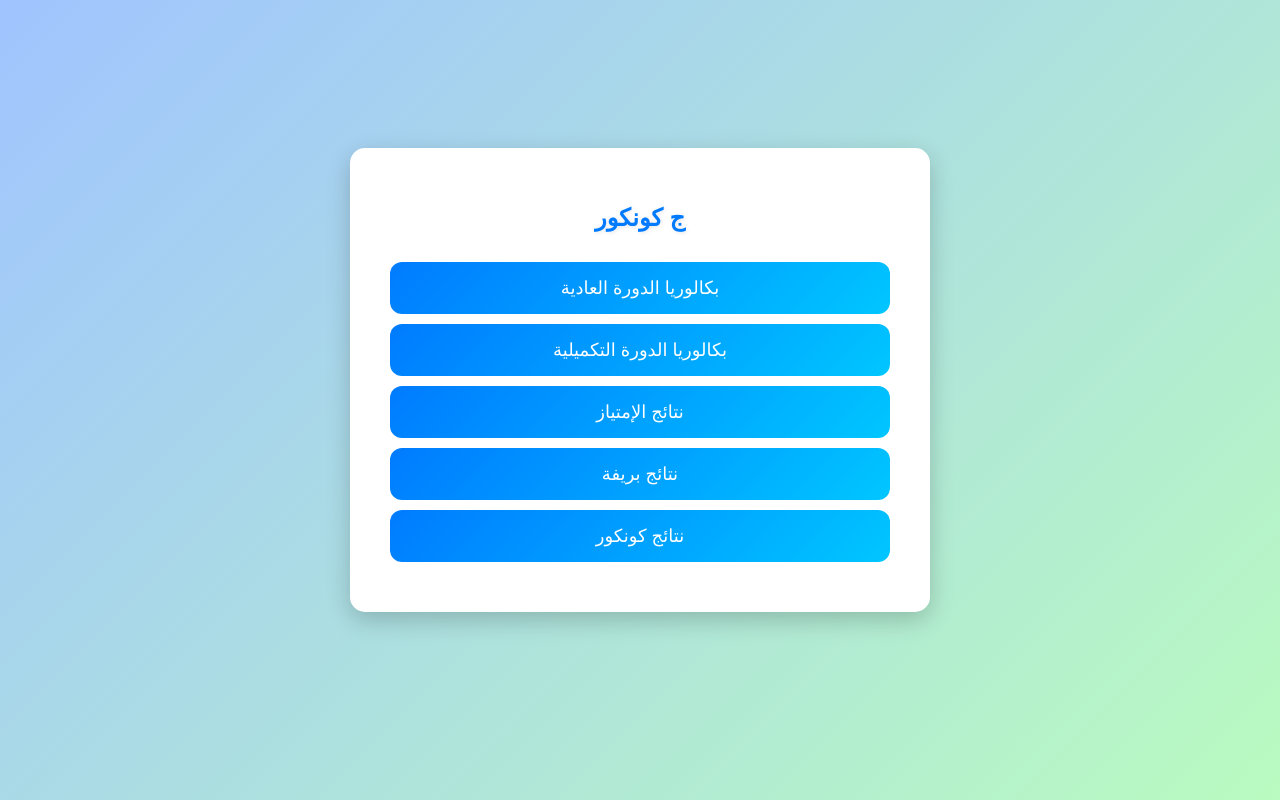
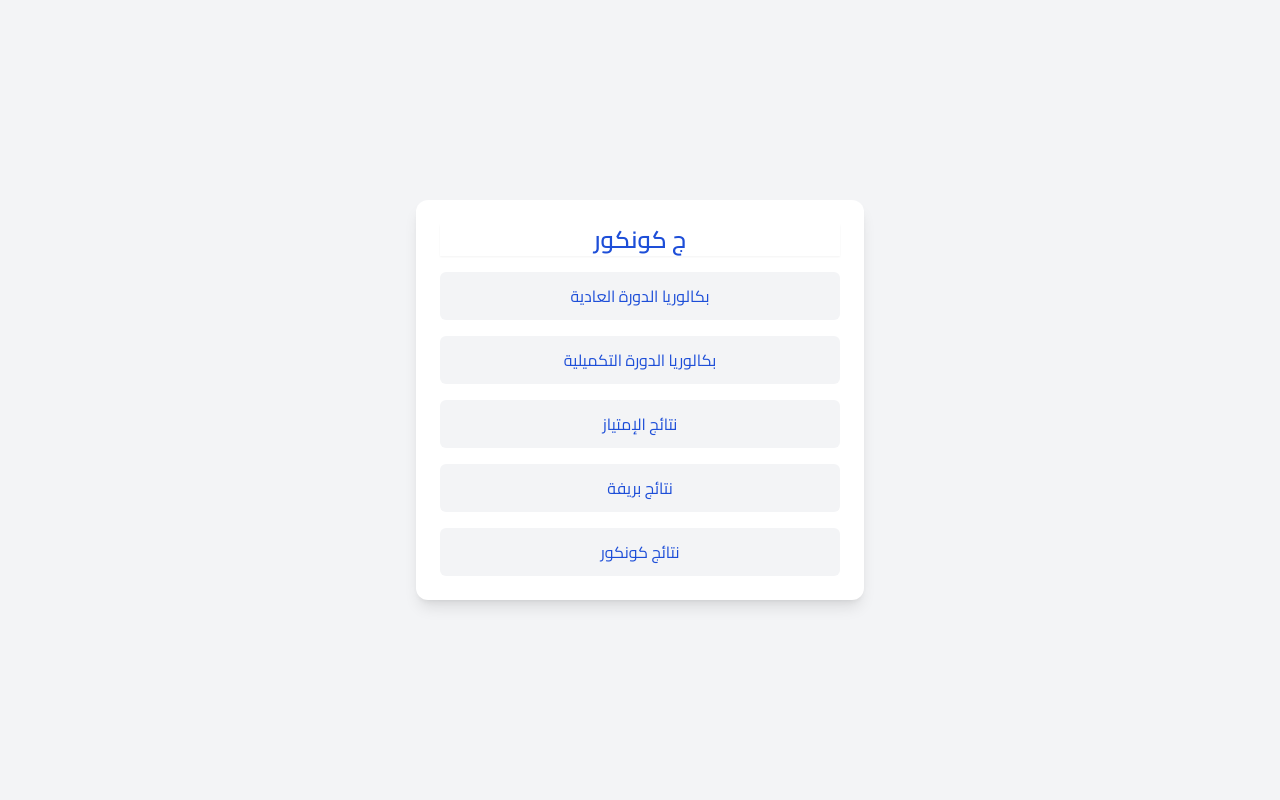
Before and after one commit to Ghadouri/Ghadouri.github.io, a plain HTML site: page index.html in a window 1280 px wide. Drawn offline with nearby package versions, Linux system fonts and the light colour scheme.

Commit message:
Update index.html

```diff
--- a/index.html
+++ b/index.html
@@ -1,73 +1,47 @@
 <!DOCTYPE html>
-<html lang="ar">
+<html lang="ar" dir="rtl">
 <head>
     <meta charset="UTF-8">
     <meta name="viewport" content="width=device-width, initial-scale=1.0">
     <title>الصفحة الرئيسية</title>
+    <script src="https://cdn.tailwindcss.com"></script>
     <style>
         body {
-            font-family: 'Arial', sans-serif;
-            background: linear-gradient(135deg, #a0c4ff, #b9fbc0);
-            color: #333;
-            margin: 0;
-            padding: 0;
-            display: flex;
-            justify-content: center;
-            align-items: center;
-            height: 100vh;
-            direction: rtl;
-        }
-        .main-container {
-            background: #fff;
-            border-radius: 15px;
-            box-shadow: 0 8px 24px rgba(0, 0, 0, 0.2);
-            padding: 40px;
-            max-width: 500px;
-            width: 90%;
-            text-align: center;
-            transform: translateY(-20px);
-            transition: transform 0.3s ease-in-out;
-        }
-        .main-container:hover {
-            transform: translateY(0);
-        }
-        h1 {
-            font-size: 24px;
-            color: #007bff;
-            margin-bottom: 30px;
-            font-weight: 600;
-            text-shadow: 1px 1px 4px rgba(0, 0, 0, 0.1);
-        }
-        button {
-            display: block;
-            width: 100%;
-            padding: 15px;
-            margin: 10px 0;
-            border: none;
-            border-radius: 12px;
-            background: linear-gradient(135deg, #007bff, #00c6ff);
-            color: #fff;
-            font-size: 18px;
-            cursor: pointer;
-            transition: background 0.3s, transform 0.2s;
-        }
-        button:hover {
-            background: linear-gradient(135deg, #0056b3, #00aaff);
-            transform: scale(1.03);
-        }
-        button:active {
-            transform: scale(0.98);
+            font-family: 'Cairo', sans-serif;
         }
     </style>
+    <link href="https://fonts.googleapis.com/css2?family=Cairo:wght@400;600&display=swap" rel="stylesheet">
 </head>
-<body>
-    <div class="main-container">
-        <h1>ج كونكور</h1>
-        <button onclick="window.location.href='bac-normal.html'">بكالوريا الدورة العادية</button>
-        <button onclick="window.location.href='bac-complementaire.html'">بكالوريا الدورة التكميلية</button>
-        <button onclick="window.location.href='bac-excellence.html'">نتائج الإمتياز</button>
-        <button onclick="window.location.href='bac-brief.html'">نتائج بريفة</button>
-        <button onclick="window.location.href='concours.html'">نتائج كونكور</button>
+<body class="bg-gray-100 dark:bg-gray-900 text-gray-800 dark:text-gray-100 min-h-screen flex justify-center items-center">
+
+    <div class="bg-white dark:bg-gray-800 rounded-xl shadow-lg p-6 w-full max-w-md text-center space-y-4 transition-transform transform hover:-translate-y-1">
+        <h1 class="text-blue-700 dark:text-blue-300 text-2xl font-bold mb-4 shadow-sm">ج كونكور</h1>
+
+        <button onclick="window.location.href='bac-normal.html'"
+                class="block w-full p-3 bg-gray-100 dark:bg-gray-700 text-blue-700 dark:text-blue-300 rounded-md hover:bg-gray-200 dark:hover:bg-gray-600 transition">
+            بكالوريا الدورة العادية
+        </button>
+
+        <button onclick="window.location.href='bac-complementaire.html'"
+                class="block w-full p-3 bg-gray-100 dark:bg-gray-700 text-blue-700 dark:text-blue-300 rounded-md hover:bg-gray-200 dark:hover:bg-gray-600 transition">
+            بكالوريا الدورة التكميلية
+        </button>
+
+        <button onclick="window.location.href='bac-excellence.html'"
+                class="block w-full p-3 bg-gray-100 dark:bg-gray-700 text-blue-700 dark:text-blue-300 rounded-md hover:bg-gray-200 dark:hover:bg-gray-600 transition">
+            نتائج الإمتياز
+        </button>
+
+        <button onclick="window.location.href='bac-brief.html'"
+                class="block w-full p-3 bg-gray-100 dark:bg-gray-700 text-blue-700 dark:text-blue-300 rounded-md hover:bg-gray-200 dark:hover:bg-gray-600 transition">
+            نتائج بريفة
+        </button>
+
+        <button onclick="window.location.href='concours.html'"
+                class="block w-full p-3 bg-gray-100 dark:bg-gray-700 text-blue-700 dark:text-blue-300 rounded-md hover:bg-gray-200 dark:hover:bg-gray-600 transition">
+            نتائج كونكور
+        </button>
     </div>
+
 </body>
 </html>
```
